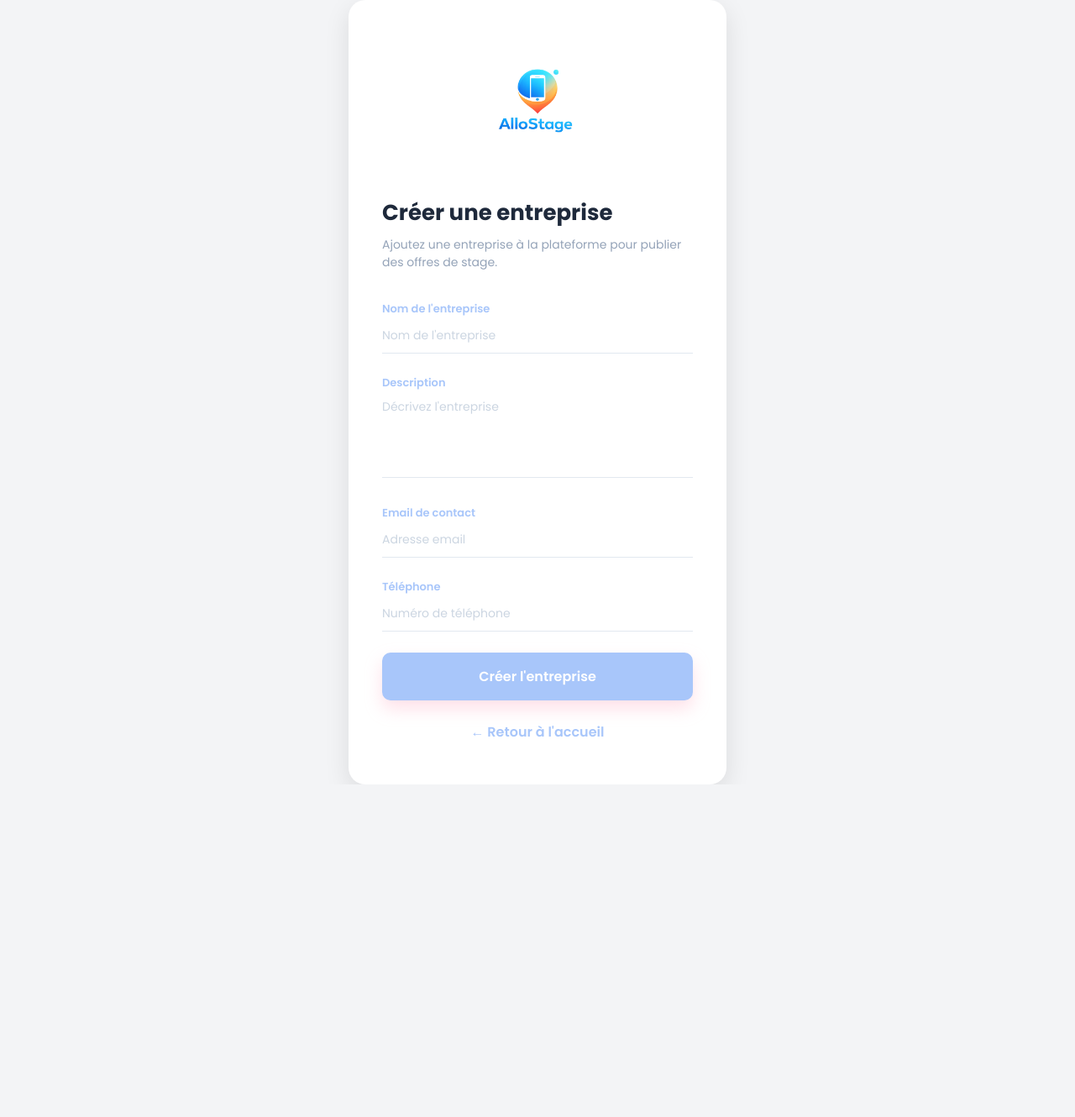
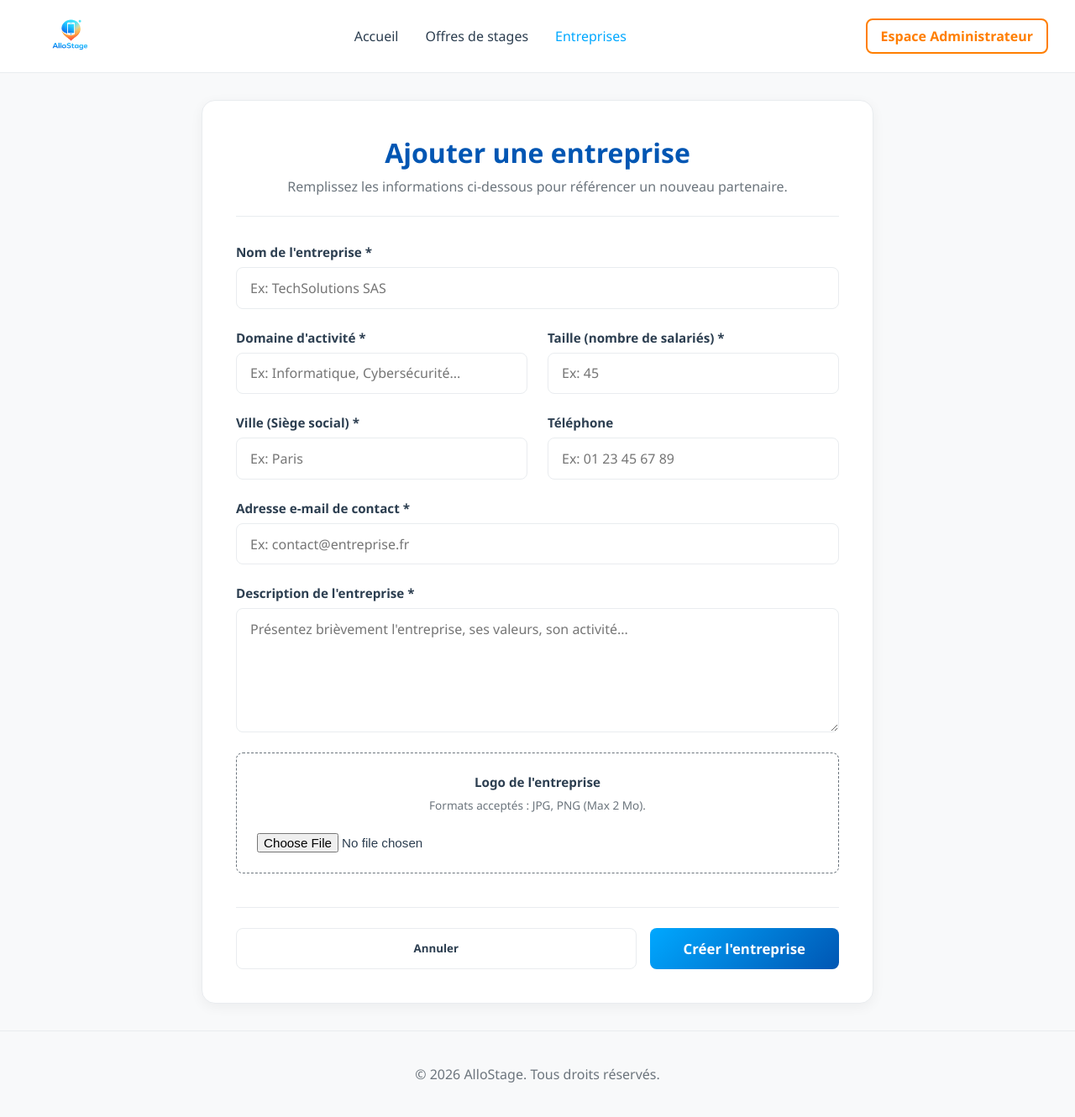
Before and after one commit to NarexGOAT/web-projet, a PHP site: page /creer-entreprise.html in a window 1280 px wide. Shown: the whole page at 84% size. Before the commit the page ends 934 px from the top, so only its background shows below. Run offline with PHP 8.4, Linux system fonts and the light colour scheme.

Commit message:
traitement entreprise

```diff
--- a/creer-entreprise.css
+++ b/creer-entreprise.css
@@ -1,149 +1,162 @@
-/* RESET */
-
-*{
-    box-sizing:border-box;
-    margin:0;
-    padding:0;
-    font-family:'Poppins', sans-serif;
+.fond-gris {
+    background-color: var(--gris-tres-clair);
+    padding: 2rem;
+    flex: 1;
 }
 
-/* BODY */
-
-body{
-    background-color:#f3f4f6;
-    display:flex;
-    justify-content:center;
-    align-items:center;
-    min-height:100vh;
+.conteneur-formulaire {
+    width: 100%;
+    max-width: 800px;
+    margin: 0 auto;
 }
 
-/* CONTAINER */
-
-.login-container{
-    background:white;
-    width:100%;
-    max-width:450px;
-    border-radius:20px;
-    box-shadow:0 10px 30px rgba(0,0,0,0.1);
-    padding:50px 40px;
-    display:flex;
-    flex-direction:column;
+.lien-retour {
+    display: inline-block;
+    margin-bottom: 1.5rem;
+    color: var(--texte-moyen);
+    font-weight: bold;
 }
 
-/* LOGO */
-
-.logo-section{
-    text-align:center;
-    margin-bottom:30px;
+.lien-retour:hover {
+    color: var(--bleu-allostage);
 }
 
-.logo-img{
-    width:220px;
+.boite-blanche {
+    background: var(--blanc);
+    border: 1px solid var(--gris-clair);
+    border-radius: 1rem;
+    padding: 2.5rem;
+    box-shadow: 0 4px 15px rgba(0,0,0,0.05);
 }
 
-/* HEADER */
-
-.header-text{
-    margin-bottom:35px;
+.en-tete-formulaire {
+    text-align: center;
+    margin-bottom: 2rem;
+    border-bottom: 1px solid var(--gris-clair);
+    padding-bottom: 1.5rem;
 }
 
-.header-text h2{
-    color:#1e293b;
-    font-size:26px;
-    margin-bottom:8px;
+.en-tete-formulaire h1 {
+    color: var(--bleu-allostage);
+    margin: 0 0 0.5rem 0;
+    font-size: 2rem;
 }
 
-.header-text p{
-    color:#94a3b8;
-    font-size:14px;
+.en-tete-formulaire p {
+    color: var(--texte-moyen);
+    margin: 0;
 }
 
-/* FORM */
 
-.login-form{
-    display:flex;
-    flex-direction:column;
+.formulaire-creation {
+    display: flex;
+    flex-direction: column;
+    gap: 1.5rem;
 }
 
-/* INPUT */
-
-.input-group{
-    margin-bottom:25px;
+.grille-formulaire {
+    display: grid;
+    grid-template-columns: 1fr 1fr;
+    gap: 1.5rem;
 }
 
-.input-group label{
-    display:block;
-    color:#A8C6FA;
-    font-size:13px;
-    font-weight:600;
-    margin-bottom:8px;
+.pleine-largeur {
+    grid-column: 1 / -1;
 }
 
-.input-group input,
-.input-group textarea{
-    width:100%;
-    border:none;
-    border-bottom:1px solid #e2e8f0;
-    padding-bottom:10px;
-    font-size:14px;
-    outline:none;
-    background:transparent;
-    resize:none;
+
+.groupe-champ {
+    display: flex;
+    flex-direction: column;
+    gap: 0.5rem;
 }
 
-.input-group input::placeholder,
-.input-group textarea::placeholder{
-    color:#cbd5e1;
+.groupe-champ label {
+    font-weight: bold;
+    color: var(--texte-sombre);
+    font-size: 0.95rem;
 }
 
-.input-group input:focus,
-.input-group textarea:focus{
-    border-bottom-color:#A8C6FA;
+.champ-saisie {
+    padding: 0.8rem 1rem;
+    border: 1px solid var(--gris-clair);
+    border-radius: 0.5rem;
+    font-size: 1rem;
+    background-color: var(--fond-principal);
+    color: var(--texte-sombre);
+    font-family: inherit;
+    transition: border-color 0.2s ease, box-shadow 0.2s ease;
 }
 
-/* BUTTON */
-
-.btn-submit{
-    background-color:#A8C6FA;
-    color:white;
-    border:none;
-    border-radius:10px;
-    padding:16px;
-    font-size:16px;
-    font-weight:600;
-    cursor:pointer;
-    width:100%;
-    box-shadow:0 10px 20px rgba(255,180,200,0.4);
+.champ-saisie:focus {
+    outline: none;
+    border-color: var(--bleu-clair-allostage);
+    box-shadow: 0 0 0 3px rgba(0, 168, 255, 0.15);
 }
 
-/* FOOTER */
-
-.footer-bottom{
-    text-align:center;
-    margin-top:25px;
+.zone-texte {
+    resize: vertical;
+    min-height: 120px;
 }
 
-.legal-link{
-    color:#A8C6FA;
-    font-weight:600;
-    text-decoration:none;
+
+.section-upload {
+    background-color: var(--fond-panneau);
+    padding: 1.5rem;
+    border: 1px dashed var(--texte-moyen);
+    border-radius: 0.5rem;
+    text-align: center;
 }
 
-/* RESPONSIVE */
+.texte-aide {
+    font-size: 0.85rem;
+    color: var(--texte-moyen);
+    margin-top: 0;
+    margin-bottom: 1rem;
+}
 
-@media screen and (max-width:500px){
+.champ-fichier {
+    font-size: 0.95rem;
+    color: var(--texte-sombre);
+}
 
-    body{
-        background:white;
-        display:block;
+
+.actions-formulaire {
+    display: flex;
+    justify-content: flex-end;
+    gap: 1rem;
+    margin-top: 1rem;
+    padding-top: 1.5rem;
+    border-top: 1px solid var(--gris-clair);
+}
+
+.btn-large {
+    padding: 0.8rem 2.5rem;
+    font-size: 1.05rem;
+}
+
+
+.texte-admin {
+    font-weight: bold;
+    color: var(--orange-allostage);
+    border: 2px solid var(--orange-allostage);
+    padding: 0.5rem 1rem;
+    border-radius: 0.5rem;
+}
+
+/* --- Responsive --- */
+@media (max-width: 768px) {
+    .grille-formulaire {
+        grid-template-columns: 1fr;
     }
 
-    .login-container{
-        max-width:100%;
-        min-height:100vh;
-        border-radius:0;
-        box-shadow:none;
-        padding:40px 30px;
+    .actions-formulaire {
+        flex-direction: column-reverse;
     }
 
+    .btn-large, .btn-secondaire {
+        width: 100%;
+        text-align: center;
+        box-sizing: border-box;
+    }
 }
--- a/creer-entreprise.html
+++ b/creer-entreprise.html
@@ -3,58 +3,103 @@
 <head>
     <meta charset="UTF-8">
     <meta name="viewport" content="width=device-width, initial-scale=1.0">
-    <title>Créer une entreprise - BHStage</title>
-
-    <link href="https://fonts.googleapis.com/css2?family=Poppins:wght@400;500;600;700&display=swap" rel="stylesheet">
+    <title>Créer une entreprise - AlloStage</title>
+    <link rel="stylesheet" href="style.css">
     <link rel="stylesheet" href="creer-entreprise.css">
 </head>
+<body>
+    <header class="entete">
+        <div class="logo">
+            <a href="index.html">
+                <img src="allostage.png" alt="Accueil AlloStage" class="logo-img" style="height: 70px; object-fit: contain;">
+            </a>
+        </div>
+        <nav class="navigation">
+            <ul>
+                <li><a href="index.html">Accueil</a></li>
+                <li><a href="liste-offres.php">Offres de stages</a></li>
+                <li><a href="liste-entreprises.php" class="actif">Entreprises</a></li>
+            </ul>
+        </nav>
+        <div class="actions-entete">
+            <span class="texte-admin">Espace Administrateur</span>
+        </div>
+    </header>
 
-<body>
+    <main class="contenu fond-gris">
+        <div class="conteneur-formulaire">
 
-<div class="login-container">
-
-    <div class="logo-section">
-        <img src="allostage.png" alt="Logo BHStage" class="logo-img">
+            <div class="boite-blanche">
+                <div class="en-tete-formulaire">
+                    <h1>Ajouter une entreprise</h1>
+                    <p>Remplissez les informations ci-dessous pour référencer un nouveau partenaire.</p>
                 </div>
 
-    <div class="header-text">
-        <h2>Créer une entreprise</h2>
-        <p>Ajoutez une entreprise à la plateforme pour publier des offres de stage.</p>
+                <form action="traitement-entreprise.php" method="POST" enctype="multipart/form-data" class="formulaire-creation">
+
+                    <div class="grille-formulaire">
+                        <!-- Nom de l'entreprise (nom_entreprise) -->
+                        <div class="groupe-champ pleine-largeur">
+                            <label for="nom_entreprise">Nom de l'entreprise *</label>
+                            <input type="text" id="nom_entreprise" name="nom_entreprise" class="champ-saisie" placeholder="Ex: TechSolutions SAS" required>
                         </div>
 
-    <form class="login-form" action="#" method="POST">
-
-        <div class="input-group">
-            <label for="nom_entreprise">Nom de l'entreprise</label>
-            <input type="text" id="nom_entreprise" name="nom_entreprise" placeholder="Nom de l'entreprise" required>
+                        <!-- Domaine (domaine) -->
+                        <div class="groupe-champ">
+                            <label for="domaine">Domaine d'activité *</label>
+                            <input type="text" id="domaine" name="domaine" class="champ-saisie" placeholder="Ex: Informatique, Cybersécurité..." required>
                         </div>
 
-        <div class="input-group">
-            <label for="description">Description</label>
-            <textarea id="description" name="description" placeholder="Décrivez l'entreprise" rows="4" required></textarea>
+                        <!-- Taille (taille) - Modifié en input number pour coller au type INT -->
+                        <div class="groupe-champ">
+                            <label for="taille">Taille (nombre de salariés) *</label>
+                            <input type="number" id="taille" name="taille" class="champ-saisie" placeholder="Ex: 45" min="1" required>
                         </div>
 
-        <div class="input-group">
-            <label for="email">Email de contact</label>
-            <input type="email" id="email" name="email" placeholder="Adresse email" required>
+                        <!-- Ville (ville) -->
+                        <div class="groupe-champ">
+                            <label for="ville">Ville (Siège social) *</label>
+                            <input type="text" id="ville" name="ville" class="champ-saisie" placeholder="Ex: Paris" required>
                         </div>
 
-        <div class="input-group">
+                        <!-- Téléphone (telephone) -->
+                        <div class="groupe-champ">
                             <label for="telephone">Téléphone</label>
-            <input type="text" id="telephone" name="telephone" placeholder="Numéro de téléphone" required>
+                            <input type="tel" id="telephone" name="telephone" class="champ-saisie" placeholder="Ex: 01 23 45 67 89">
                         </div>
 
-        <button type="submit" class="btn-submit">
-            Créer l'entreprise
-        </button>
+                        <!-- Email (email) -->
+                        <div class="groupe-champ pleine-largeur">
+                            <label for="email">Adresse e-mail de contact *</label>
+                            <input type="email" id="email" name="email" class="champ-saisie" placeholder="Ex: contact@entreprise.fr" required>
+                        </div>
+
+                        <!-- Description (description) -->
+                        <div class="groupe-champ pleine-largeur">
+                            <label for="description">Description de l'entreprise *</label>
+                            <textarea id="description" name="description" class="champ-saisie zone-texte" rows="5" placeholder="Présentez brièvement l'entreprise, ses valeurs, son activité..." required></textarea>
+                        </div>
+
+                        <!-- Upload du Logo (Optionnel par rapport à la BDD actuelle) -->
+                        <div class="groupe-champ pleine-largeur section-upload">
+                            <label for="logo">Logo de l'entreprise</label>
+                            <p class="texte-aide">Formats acceptés : JPG, PNG (Max 2 Mo).</p>
+                            <input type="file" id="logo" name="logo" accept="image/png, image/jpeg" class="champ-fichier">
+                        </div>
+                    </div>
+
+                    <div class="actions-formulaire">
+                        <button type="reset" class="btn-secondaire">Annuler</button>
+                        <button type="submit" class="btn-principal btn-large">Créer l'entreprise</button>
+                    </div>
 
                 </form>
+            </div>
+        </div>
+    </main>
 
-    <div class="footer-bottom">
-        <a href="index.html" class="legal-link">← Retour à l'accueil</a>
-    </div>
-
-</div>
-
+    <footer class="pied-de-page">
+        <p>&copy; 2026 AlloStage. Tous droits réservés.</p>
+    </footer>
 </body>
 </html>
```
Also changed, not shown: traitement-entreprise.php (added). Lines whose indentation alone changed are shown as unchanged.
